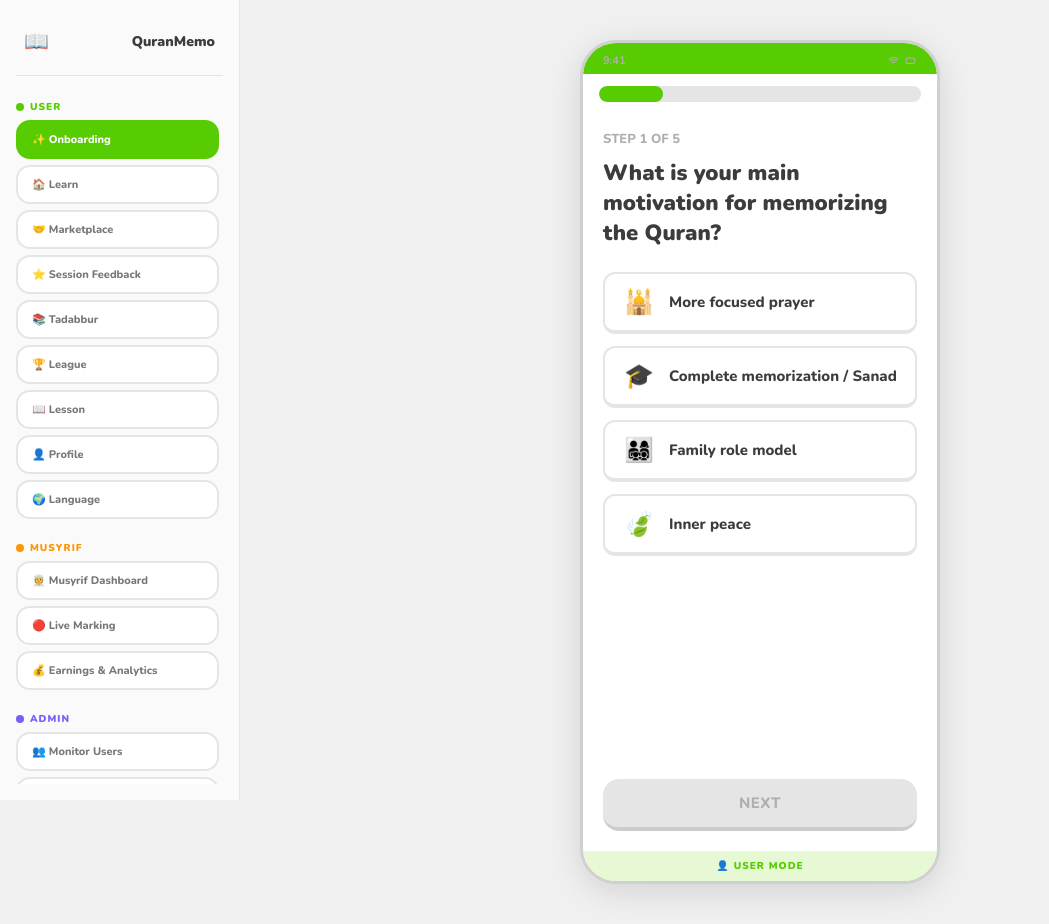
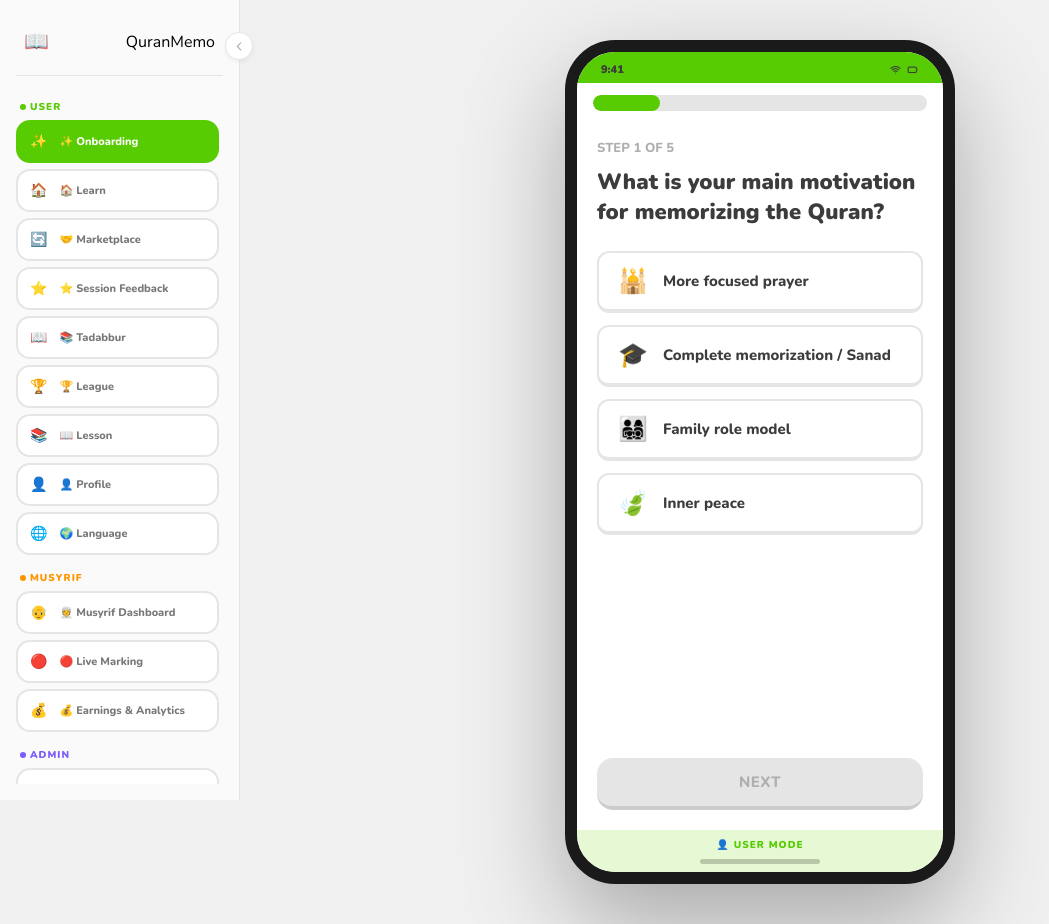
Before and after one commit to uwangraph/quranmemo-mockup, a SvelteKit app: page / in a window 1280 px wide. Shown: the whole page, without its empty margins (0-1049 px from the left). Built offline with nearby package versions, Linux system fonts and the light colour scheme.

Commit message:
Update sidebar: restore category dots, add screen emojis, and polish mini mode

```diff
--- a/src/app.css
+++ b/src/app.css
@@ -13,6 +13,18 @@
   box-sizing: border-box;
   margin: 0;
   padding: 0;
+  -webkit-tap-highlight-color: transparent;
+}
+
+:root {
+  --duo-green: #58cc02;
+  --duo-blue: #1cb0f6;
+  --duo-red: #ff4b4b;
+  --duo-gold: #ffc800;
+  --duo-purple: #ce82ff;
+  --duo-gray: #afafaf;
+  --bg-light: #f7f7f7;
+  --border-main: #e5e5e5;
 }
 
 body {
@@ -30,29 +42,43 @@ body {
 
 /* ===================== PHONE FRAME ===================== */
 .phone {
-  width: 100%;
-  max-width: 360px;
+  width: 390px;
+  height: 844px;
   background: #fff;
-  border-radius: 36px;
-  border: 3px solid #d0d0d0;
+  border-radius: 50px;
+  border: 12px solid #1a1a1a; /* Sleek black bezel */
   overflow: hidden;
   position: relative;
-  box-shadow: 0 8px 32px rgba(0, 0, 0, 0.12);
+  box-shadow: 0 40px 100px rgba(0, 0, 0, 0.3);
   display: flex;
   flex-direction: column;
-  min-height: 640px;
-  height: 844px;
+  transform: translateZ(0); /* Hardware acceleration */
+}
+
+/* Home Indicator Mockup */
+.phone::after {
+  content: '';
+  position: absolute;
+  bottom: 8px;
+  left: 50%;
+  transform: translateX(-50%);
+  width: 120px;
+  height: 5px;
+  background: rgba(0, 0, 0, 0.2);
+  border-radius: 10px;
+  z-index: 1000;
 }
 
 .statusbar {
   background: #fff;
-  padding: 10px 20px 6px;
+  padding: 10px 24px 6px;
   display: flex;
   justify-content: space-between;
   align-items: center;
   font-size: 11px;
-  font-weight: 700;
-  color: #afafaf;
+  font-weight: 900;
+  color: #3c3c3c;
+  z-index: 999;
 }
 
 .screen {
@@ -60,6 +86,22 @@ body {
   flex-direction: column;
   flex: 1;
   width: 100%;
+  background: #fff;
+  position: relative;
+}
+
+.card-premium {
+  background: #fff;
+  border: 2px solid var(--border-main);
+  border-bottom-width: 4px;
+  border-radius: 20px;
+  padding: 16px;
+  transition: transform 0.1s;
+}
+
+.card-premium:active {
+  transform: translateY(2px);
+  border-bottom-width: 2px;
 }
 
 /* ===================== BUTTONS ===================== */
--- a/src/lib/screens/Learn.svelte
+++ b/src/lib/screens/Learn.svelte
@@ -58,9 +58,12 @@
 
     <div class="scroll-content no-scrollbar" style="background: #fff;">
         <div class="unit-banner">
-            <div style="font-size: 12px; font-weight: 800; color: rgba(255,255,255,0.7); text-transform: uppercase;">{i18n.t('learn.unit')}</div>
-            <div style="font-size: 20px; font-weight: 900; color: #fff;">Surah Al-Mulk</div>
+            <div class="unit-badge">{i18n.t('learn.unit')} 1</div>
+            <div style="font-size: 22px; font-weight: 900; color: #fff; text-shadow: 0 1px 2px rgba(0,0,0,0.1);">Surah Al-Mulk</div>
             <div style="font-size: 13px; font-weight: 700; color: rgba(255,255,255,0.9); margin-top: 4px;">{i18n.t('learn.surah_desc')}</div>
+            <div class="unit-guide-btn">
+                <i class="ti ti-notebook"></i> {i18n.t('learn.guide') || 'GUIDE'}
+            </div>
         </div>
 
         <div class="path-container">
@@ -101,11 +104,44 @@
 
 <style>
     .unit-banner {
-        background: #58cc02;
+        background: linear-gradient(135deg, #58cc02, #46a302);
         padding: 24px 20px;
-        margin: 10px 16px;
-        border-radius: 16px;
-        box-shadow: 0 4px 0 #46a302;
+        margin: 10px 16px 20px;
+        border-radius: 20px;
+        box-shadow: 0 6px 0 #3d8c02;
+        position: relative;
+        overflow: hidden;
+    }
+    .unit-banner::after {
+        content: '';
+        position: absolute;
+        right: -20px;
+        top: -20px;
+        width: 100px;
+        height: 100px;
+        background: rgba(255,255,255,0.1);
+        border-radius: 50%;
+    }
+    .unit-badge {
+        font-size: 11px;
+        font-weight: 900;
+        color: rgba(255,255,255,0.7);
+        text-transform: uppercase;
+        letter-spacing: 1px;
+        margin-bottom: 4px;
+    }
+    .unit-guide-btn {
+        display: inline-flex;
+        align-items: center;
+        gap: 6px;
+        background: rgba(0,0,0,0.15);
+        color: #fff;
+        padding: 6px 12px;
+        border-radius: 12px;
+        font-size: 12px;
+        font-weight: 800;
+        margin-top: 12px;
+        cursor: pointer;
     }
     .path-container {
         display: flex;
--- a/src/routes/+layout.svelte
+++ b/src/routes/+layout.svelte
@@ -4,6 +4,7 @@
 	import { i18n } from '$lib/i18n.svelte.js';
 	let { children } = $props();
 	let isMenuOpen = $state(false);
+	let isSidebarExpanded = $state(true);
 
 	const categories = [
 		{
@@ -11,26 +12,43 @@
 			color: '#58cc02',
 			accent: '#e6f9d4',
 			icon: '👤',
-			screens: ['onboarding', 'learn', 'murojaah', 'feedback', 'tadabbur', 'league', 'lesson', 'profile', 'language']
+			screens: [
+				{ id: 'onboarding', icon: '✨' },
+				{ id: 'learn', icon: '🏠' },
+				{ id: 'murojaah', icon: '🔄' },
+				{ id: 'feedback', icon: '⭐' },
+				{ id: 'tadabbur', icon: '📖' },
+				{ id: 'league', icon: '🏆' },
+				{ id: 'lesson', icon: '📚' },
+				{ id: 'profile', icon: '👤' },
+				{ id: 'language', icon: '🌐' }
+			]
 		},
 		{
 			name: 'Musyrif',
 			color: '#ff9600',
 			accent: '#fff4e0',
 			icon: '👳',
-			screens: ['musyrif', 'livemarking', 'musyrif-earnings']
+			screens: [
+				{ id: 'musyrif', icon: '👴' },
+				{ id: 'livemarking', icon: '🔴' },
+				{ id: 'musyrif-earnings', icon: '💰' }
+			]
 		},
 		{
 			name: 'Admin',
 			color: '#7c5cfc',
 			accent: '#ede8ff',
 			icon: '🛡️',
-			screens: ['admin-users', 'admin-musyrif']
+			screens: [
+				{ id: 'admin-users', icon: '👥' },
+				{ id: 'admin-musyrif', icon: '👳' }
+			]
 		}
 	];
 
 	const currentCategory = $derived(
-		categories.find(c => c.screens.includes(appState.currentScreen)) || categories[0]
+		categories.find(c => c.screens.some(s => s.id === appState.currentScreen)) || categories[0]
 	);
 
 	function toggleMenu() {
@@ -69,10 +87,12 @@
 	{/if}
 
 	<!-- Sidebar / Drawer -->
-	<div class="snav" class:open={isMenuOpen}>
+	<div class="snav" class:open={isMenuOpen} class:collapsed={!isSidebarExpanded}>
 		<div class="snav-logo">
-			<span style="font-size: 20px;">📖</span>
-			<span style="font-size: 14px; font-weight: 900; color: #3c3c3c;">QuranMemo</span>
+			<span style="font-size: 20px; flex-shrink: 0;">📖</span>
+			{#if isSidebarExpanded}
+				<span class="logo-text">QuranMemo</span>
+			{/if}
 			<button class="close-menu-btn" onclick={toggleMenu}>
 				<i class="ti ti-x"></i>
 			</button>
@@ -82,24 +102,36 @@
 			{#each categories as cat}
 				<div class="cat-header" style="color: {cat.color};">
 					<div class="cat-dot" style="background: {cat.color};"></div>
-					{cat.name}
+					{#if isSidebarExpanded}
+						<span class="cat-label" style="margin-left: 4px">{cat.name}</span>
+					{/if}
 				</div>
-				{#each cat.screens as screenId}
+				{#each cat.screens as screen}
 					<button
 						class="snb"
-						class:active={appState.currentScreen === screenId}
-						onclick={() => handleNavigate(screenId)}
-						style={appState.currentScreen === screenId ? `background: ${cat.color}; border-color: ${cat.color}; color: #fff;` : ''}
+						class:active={appState.currentScreen === screen.id}
+						onclick={() => handleNavigate(screen.id)}
+						style={appState.currentScreen === screen.id ? `background: ${cat.color}; border-color: ${cat.color}; color: #fff;` : ''}
+						title={appState.screenLabels[screen.id]}
 					>
-						{appState.screenLabels[screenId]}
+						<span class="snb-icon">{screen.icon}</span>
+						{#if isSidebarExpanded}
+							<span class="snb-text">{appState.screenLabels[screen.id]}</span>
+						{/if}
 					</button>
 				{/each}
 			{/each}
 		</div>
+
+		<!-- Sidebar Toggle Button (Desktop/Tablet) -->
+		<button class="sidebar-toggle-btn" class:collapsed={!isSidebarExpanded} onclick={() => isSidebarExpanded = !isSidebarExpanded} title="Toggle Sidebar">
+			<i class="ti ti-{isSidebarExpanded ? 'chevron-left' : 'chevron-right'}"></i>
+		</button>
 	</div>
 
 	<!-- Main Content Area -->
-	<div class="main-container">
+	<div class="main-container" class:collapsed={!isSidebarExpanded}>
+
 		<!-- Phone Frame -->
 		<div
 			class="phone theme-{appState.theme}"
@@ -117,7 +149,7 @@
 			{@render children()}
 
 			<!-- Role indicator at bottom of phone -->
-			<div class="role-indicator" style="background: {currentCategory.accent}; color: {currentCategory.color};">
+			<div class="role-indicator" style="background: {currentCategory.accent}; color: {currentCategory.color}; padding-bottom: 20px;">
 				{currentCategory.icon} {currentCategory.name} Mode
 			</div>
 		</div>
@@ -129,6 +161,7 @@
 		display: flex;
 		min-height: 100vh;
 		background: #f0f0f0;
+		overflow-x: hidden;
 	}
 
 	.mobile-topbar {
@@ -183,7 +216,15 @@
 		background: #fafafa;
 		border-right: 1px solid #e5e5e5;
 		width: 240px;
-		transition: transform 0.3s cubic-bezier(0.4, 0, 0.2, 1);
+		transition: all 0.4s cubic-bezier(0.4, 0, 0.2, 1);
+	}
+	.snav.collapsed {
+		width: 72px;
+		padding: 16px 12px;
+	}
+	.logo-text, .cat-label, .snb-text {
+		white-space: nowrap;
+		overflow: hidden;
 	}
 	.snav-scroll {
 		flex: 1;
@@ -215,18 +256,19 @@
 		letter-spacing: 1px;
 		display: flex;
 		align-items: center;
-		gap: 6px;
+		padding-left: 4px;
 	}
 	.cat-dot {
-		width: 8px;
-		height: 8px;
+		width: 6px;
+		height: 6px;
 		border-radius: 50%;
+		flex-shrink: 0;
 	}
 	.snb {
 		font-family: 'Nunito', sans-serif;
 		font-size: 11px;
 		font-weight: 800;
-		padding: 10px 14px;
+		padding: 10px 12px;
 		border-radius: 14px;
 		border: 2px solid #e5e5e5;
 		background: #fff;
@@ -236,11 +278,20 @@
 		width: 100%;
 		text-align: left;
 		margin-bottom: 6px;
+		display: flex;
+		align-items: center;
+		gap: 12px;
 	}
-	.snb:hover {
-		border-color: #ccc;
-		color: #3c3c3c;
-		transform: translateX(2px);
+	.collapsed .snb {
+		padding: 10px;
+		justify-content: center;
+	}
+	.snb-icon {
+		font-size: 14px;
+		flex-shrink: 0;
+		display: flex;
+		align-items: center;
+		justify-content: center;
 	}
 
 	.main-container {
@@ -250,10 +301,42 @@
 		align-items: flex-start;
 		padding: 40px 20px;
 		margin-left: 240px;
+		transition: all 0.4s cubic-bezier(0.4, 0, 0.2, 1);
+		position: relative;
+	}
+
+	.main-container.collapsed {
+		margin-left: 72px;
+	}
+
+	.sidebar-toggle-btn {
+		position: absolute;
+		right: -14px;
+		top: 32px;
+		background: #fff;
+		border: 1px solid #e5e5e5;
+		border-radius: 50%;
+		width: 28px;
+		height: 28px;
+		display: flex;
+		align-items: center;
+		justify-content: center;
+		font-size: 14px;
+		color: #afafaf;
+		cursor: pointer;
+		z-index: 101;
+		transition: all 0.2s;
+		box-shadow: 0 2px 4px rgba(0,0,0,0.05);
+	}
+	.sidebar-toggle-btn:hover {
+		color: #3c3c3c;
+		border-color: #ccc;
+		background: #f7f7f7;
 	}
 
 	.phone {
 		margin: 0 auto;
+		transition: all 0.3s ease;
 	}
 
 	.role-indicator {
@@ -265,7 +348,6 @@
 		letter-spacing: 1px;
 	}
 
-	/* Responsive Media Queries */
 	@media (max-width: 1024px) {
 		.snav {
 			width: 220px;
@@ -275,7 +357,8 @@
 		}
 	}
 
-	@media (max-width: 768px) {
+	/* Mobile full-screen only for small devices */
+	@media (max-width: 500px) {
 		.mobile-topbar {
 			display: flex;
 		}
@@ -292,25 +375,23 @@
 		}
 		.main-container {
 			margin-left: 0;
-			padding-top: 80px; /* Space for mobile topbar */
-			padding-bottom: 20px;
+			padding-top: 60px;
+			padding-bottom: 0;
+			display: block;
+			min-height: 100vh;
 		}
 		.phone {
 			width: 100%;
-			max-width: 380px;
-			min-height: auto;
-			height: 800px;
-		}
-	}
-
-	@media (max-width: 480px) {
-		.main-container {
-			padding: 70px 10px 10px;
-		}
-		.phone {
-			border-radius: 20px;
+			max-width: 100%;
+			height: calc(100vh - 60px);
+			border-radius: 0;
 			border: none;
 			box-shadow: none;
+			transform: none;
+			margin: 0;
+		}
+		.phone::after {
+			display: none;
 		}
 	}
 
```
Also changed, not shown: src/lib/screens/Marketplace.svelte (+71 -30 lines), src/lib/screens/MusyrifDashboard.svelte (+66 -31 lines), src/lib/screens/Profile.svelte (+31 -9 lines).
